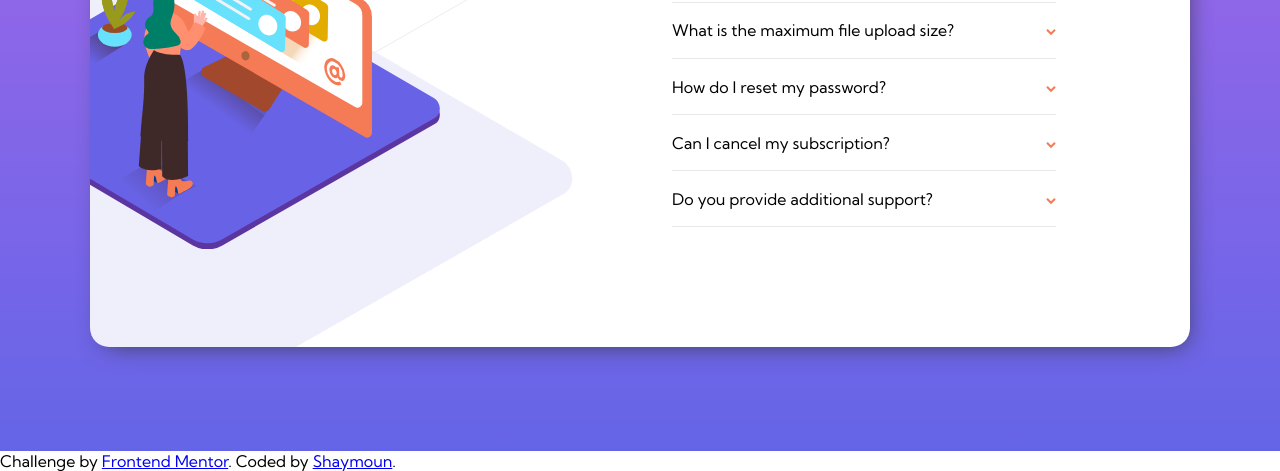
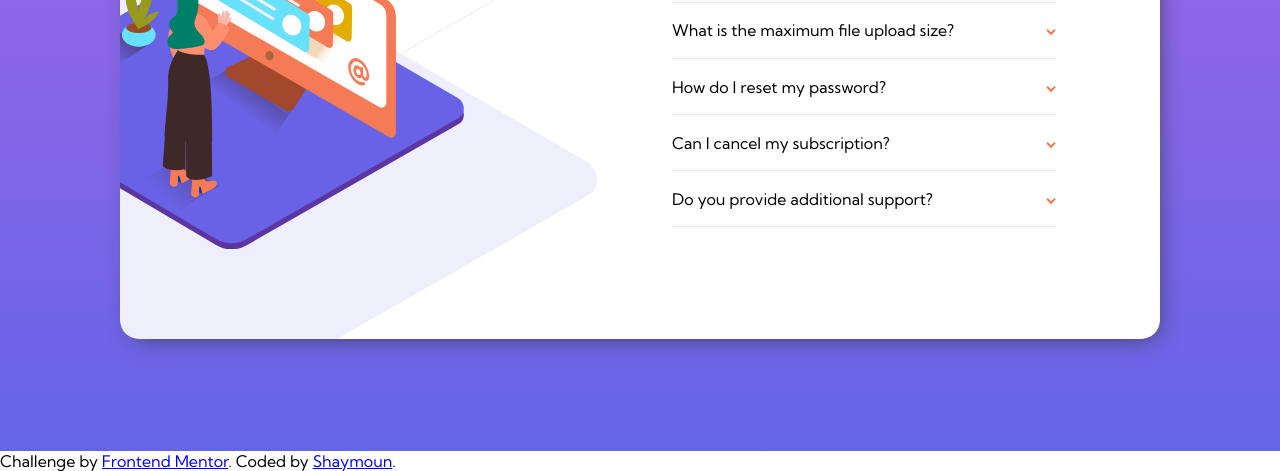
Before and after one commit to Shaymoun/FAQ-accordion-card, a plain HTML site: page index.html in a window 1280 px wide. Shown: the part 349-820 px from the top of the page. Drawn offline with Linux system fonts and the light colour scheme.

Commit message:
Initial commit

```diff
--- a/style.css
+++ b/style.css
@@ -138,8 +138,8 @@ label:has(+ input[type='checkbox']:checked) >img{
 	}
 	.card {
 		padding: 0;
-		height: 35rem;
-		max-width: 1100px;
+		height: 34rem;
+		max-width: 65rem;
 	}
 	.card-image {
 		width: 50%;
```
